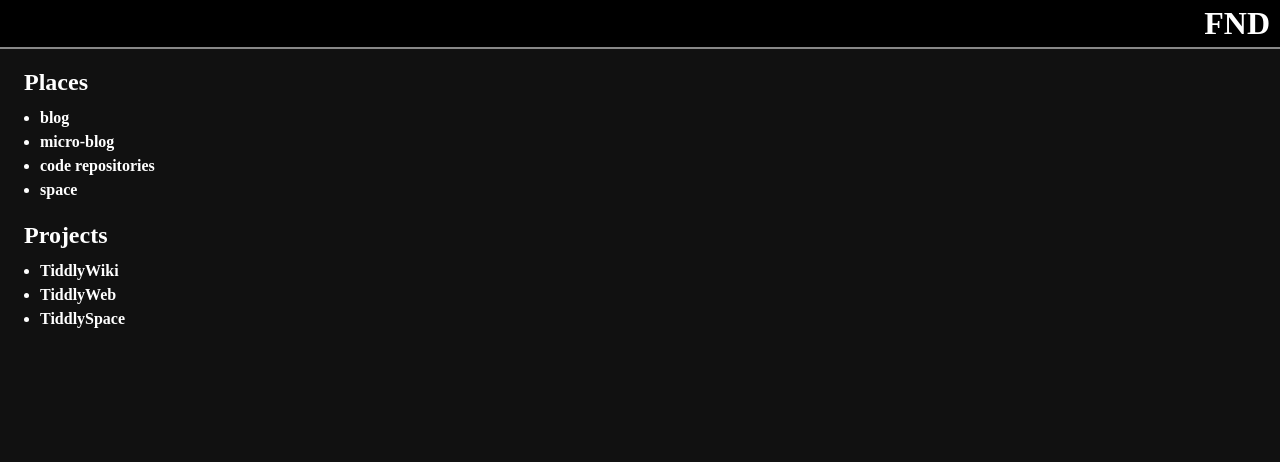
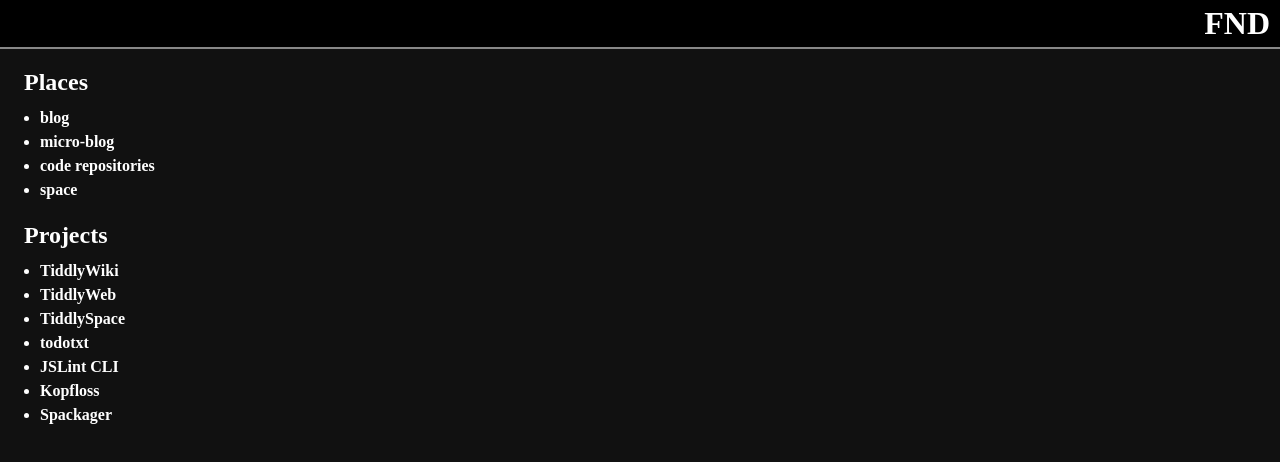
Before and after one commit to FND/homepage, a plain HTML site: page index.html in a window 1280 px wide. Drawn offline with Linux system fonts and the light colour scheme.

Commit message:
added projects todotxt, JSLint CLI, Kopfloss, Spackager
plus updated GitHub URL

```diff
--- a/index.html
+++ b/index.html
@@ -66,7 +66,7 @@
 			<a href="http://twitter.com/FND">micro-blog</a>
 		</li>
 		<li>
-			<a href="http://github.com/FND">code repositories</a>
+			<a href="https://github.com/FND">code repositories</a>
 		</li>
 		<li>
 			<a href="http://fnd.tiddlyspace.com">space</a>
@@ -83,6 +83,18 @@
 		<li>
 			<a href="http://tiddlyspace.com">TiddlySpace</a>
 		</li>
+		<li>
+			<a href="https://github.com/FND/todo.txt-cli/tree/extensions">todotxt</a>
+		</li>
+		<li>
+			<a href="https://github.com/FND/jslint-cli">JSLint CLI</a>
+		</li>
+		<li>
+			<a href="https://github.com/FND/kopfloss">Kopfloss</a>
+		</li>
+		<li>
+			<a href="https://github.com/FND/spackager">Spackager</a>
+		</li>
 	</ul>
 </body>
 
```
